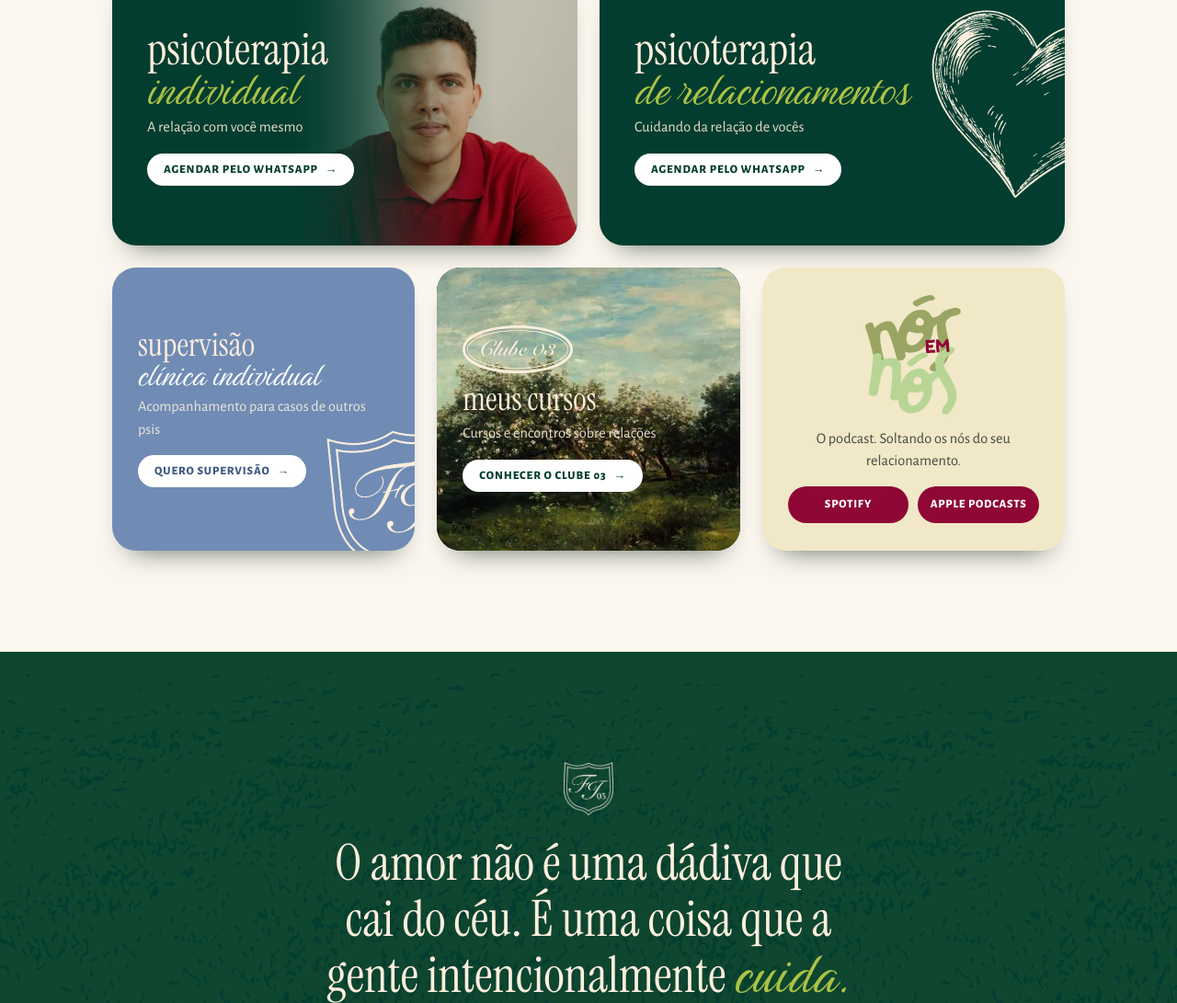
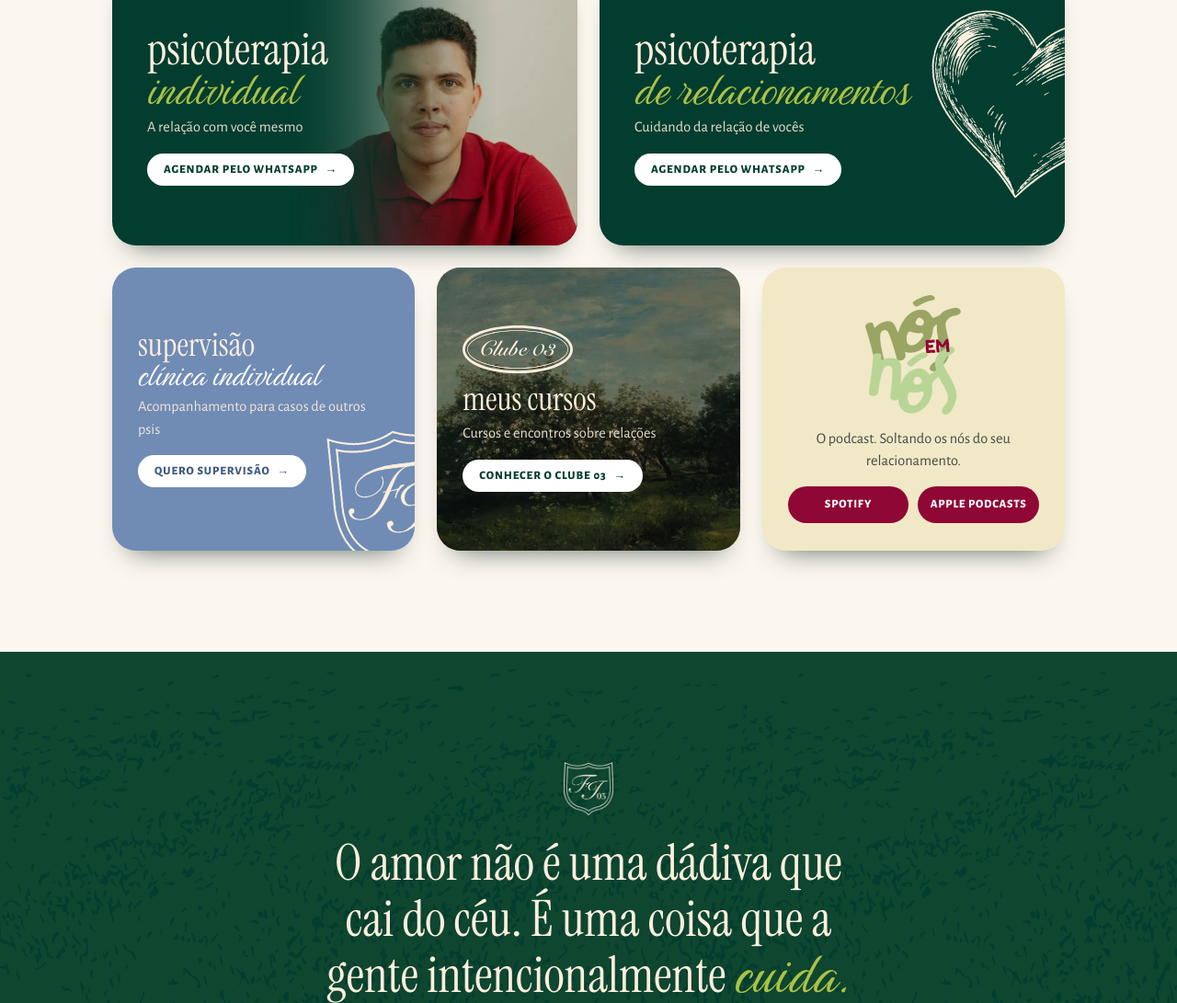
Before and after one commit to institutofendas-git/franciscoilo, a plain HTML site: page index.html in a window 1280 px wide. Shown: the part 1077-2168 px from the top of the page at 92% size. Drawn offline with Linux system fonts and the light colour scheme.

Commit message:
Cartão meus cursos: escurecimento de 50% mantido depois que a pintura carrega
Co-Authored-By: Claude Opus 5.5 <noreply@anthropic.com>
Claude-Session: https://claude.ai/code/session_01UKPNuJpB1YVLmRzwTswDjD

```diff
--- a/index.html
+++ b/index.html
@@ -125,6 +125,7 @@
 
   .c-cursos{background:#0d1512}
   .c-cursos .bg{width:100%;object-position:40% 50%;-webkit-mask-image:none;mask-image:none;opacity:.5}
+  .c-cursos img.bg.f{opacity:0}.c-cursos img.bg.f.ok{opacity:.5}
   .c-cursos .logo-cl{width:120px;margin-bottom:12px}
   .c-cursos .cta{color:var(--verde)}
 
```
